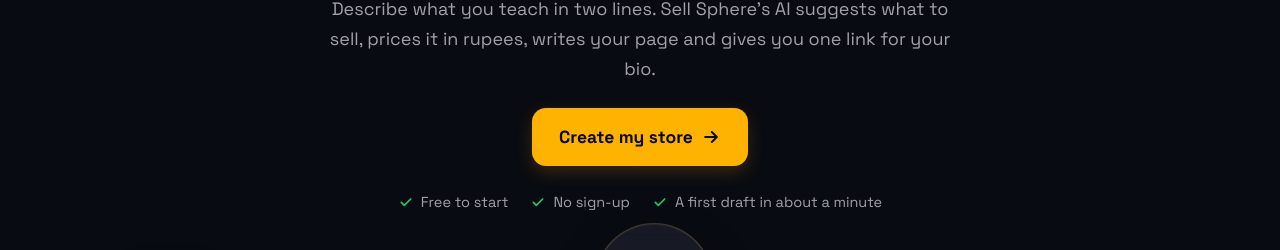
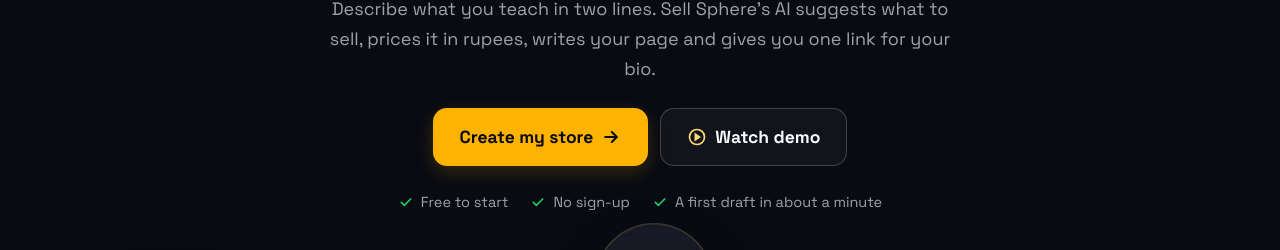
Before and after one commit to abhinav-git44/creatorlaunch-ai, a website with bundled scripts: page public/index.html in a window 1280 px wide. Shown: the part 372-622 px from the top of the page. Built offline with nearby package versions, Linux system fonts and the light colour scheme.

Commit message:
Home: Watch demo button opens the Loom walkthrough; README links it
Co-Authored-By: Claude Opus 5.5 <noreply@anthropic.com>
Claude-Session: https://claude.ai/code/session_01J5k3VUu9s5UYpeBaZ9ADBp

```diff
--- a/public/index.html
+++ b/public/index.html
@@ -42,8 +42,8 @@
     <p class="lh-sub">Describe what you teach in two lines. Sell Sphere's AI suggests what to sell, prices it in rupees, writes your page and gives you one link for your bio.</p>
     <div class="lh-ctas">
       <a class="btn btn-primary btn-xl" href="#create" data-go-create>Create my store <svg viewBox="0 0 24 24" width="20" height="20" fill="none" stroke="currentColor" stroke-width="2.4" stroke-linecap="round" stroke-linejoin="round" aria-hidden="true"><path d="M5 12h14M13 6l6 6-6 6"/></svg></a>
-      <!-- Watch demo: put the Loom URL in href and remove the hidden attribute -->
-      <a class="btn btn-secondary btn-xl" id="watch-demo" href="" target="_blank" rel="noopener" hidden><svg viewBox="0 0 24 24" width="20" height="20" fill="none" stroke="#FFD87A" stroke-width="2" aria-hidden="true"><circle cx="12" cy="12" r="9"/><path d="M10 8.5l5 3.5-5 3.5z" fill="#FFD87A"/></svg>Watch demo</a>
+      <!-- Watch demo: the product walkthrough on Loom -->
+      <a class="btn btn-secondary btn-xl" id="watch-demo" href="https://www.loom.com/share/ad127e97a60840b7b589a4c81c603163" target="_blank" rel="noopener"><svg viewBox="0 0 24 24" width="20" height="20" fill="none" stroke="#FFD87A" stroke-width="2" aria-hidden="true"><circle cx="12" cy="12" r="9"/><path d="M10 8.5l5 3.5-5 3.5z" fill="#FFD87A"/></svg>Watch demo</a>
     </div>
     <ul class="lh-ticks"><li><svg class="tk" viewBox="0 0 24 24" aria-hidden="true"><path d="M5 12.5l4.5 4.5L19 7.5"/></svg>Free to start</li><li><svg class="tk" viewBox="0 0 24 24" aria-hidden="true"><path d="M5 12.5l4.5 4.5L19 7.5"/></svg>No sign-up</li><li><svg class="tk" viewBox="0 0 24 24" aria-hidden="true"><path d="M5 12.5l4.5 4.5L19 7.5"/></svg>A first draft in about a minute</li></ul>
   </div>
```
Also changed, not shown: README.md.
